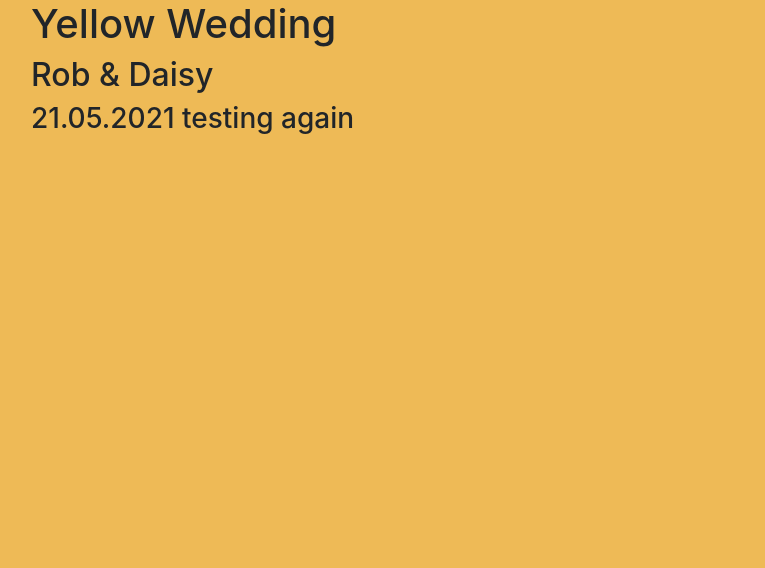
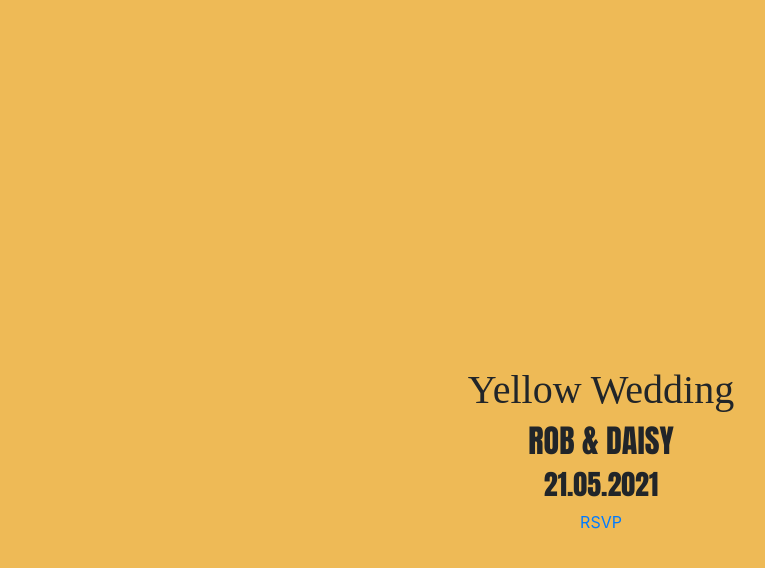
Before and after one commit to robcleaton/yellow-wedding, a Jekyll site: the page built from index.html, in a window 1280 px wide. Shown: the top 568 px of the page, without its empty margins (54-819 px from the left). Built offline with Jekyll 4.4.1, drawn with Linux system fonts in a browser that asks for light colours; some web fonts are replaced.

Commit message:
centered content

```diff
--- a/_layouts/wrapper.html
+++ b/_layouts/wrapper.html
@@ -17,13 +17,14 @@
     <link rel="stylesheet" href="https://stackpath.bootstrapcdn.com/bootstrap/4.5.0/css/bootstrap.min.css" integrity="sha384-9aIt2nRpC12Uk9gS9baDl411NQApFmC26EwAOH8WgZl5MYYxFfc+NcPb1dKGj7Sk" crossorigin="anonymous">
     <!-- Site CSS -->
     <link rel="stylesheet" type="text/css" href="assets/css/styles.css">
+    <link href="https://fonts.googleapis.com/css2?family=Slackey&display=swap" rel="stylesheet">
+    <link href="https://fonts.googleapis.com/css2?family=Anton&display=swap" rel="stylesheet">
 
-    <title>Hello, world!</title>
   </head>
 
   <body>
 
-    <div class="container">
+    <div class="container-fluid">
       {{ content }}
     </div>
 
--- a/index.html
+++ b/index.html
@@ -3,6 +3,11 @@
 title: Yellow Wedding | Rob & Daisy 21.05.21
 ---
 
-    <h1>Yellow Wedding</h1>
-    <h2>Rob & Daisy</h2>
-    <h3>21.05.2021 testing again</h3>
+    <div class="container">
+      <div class="vertical-center">
+        <h1>Yellow Wedding</h1>
+        <h2>Rob & Daisy</h2>
+        <h3>21.05.2021</h3>
+        <a href="#">RSVP</a>
+      </div>
+    </div>
```
Also changed, not shown: _sass/styles.sass (+20 -0 lines).
